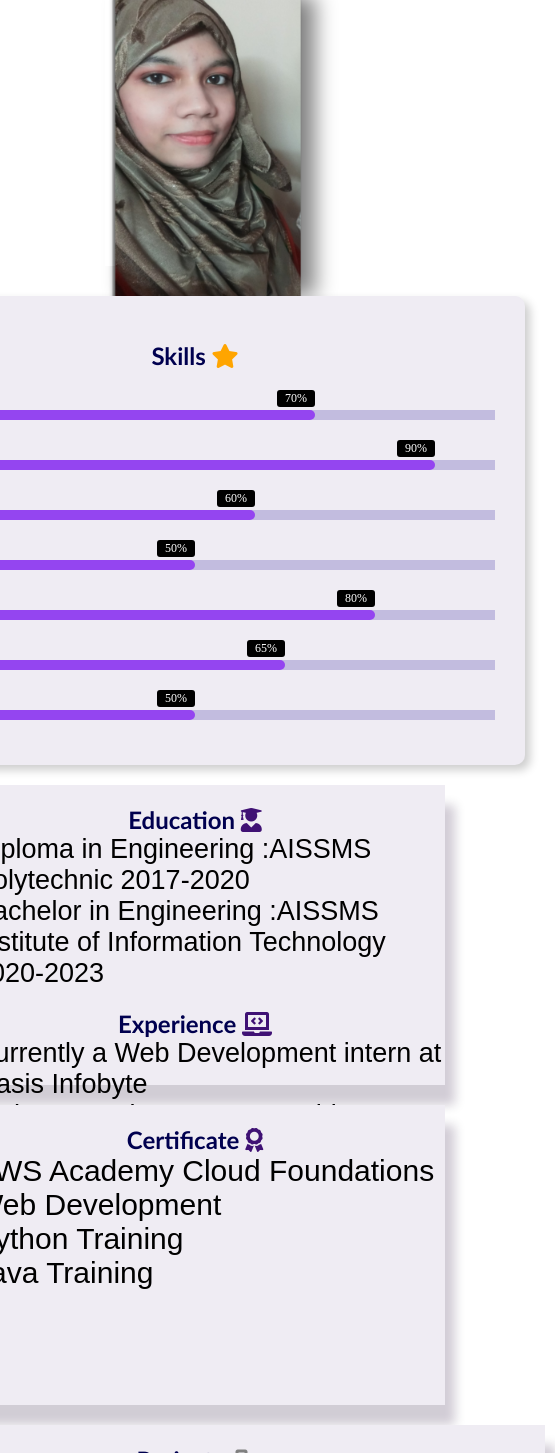
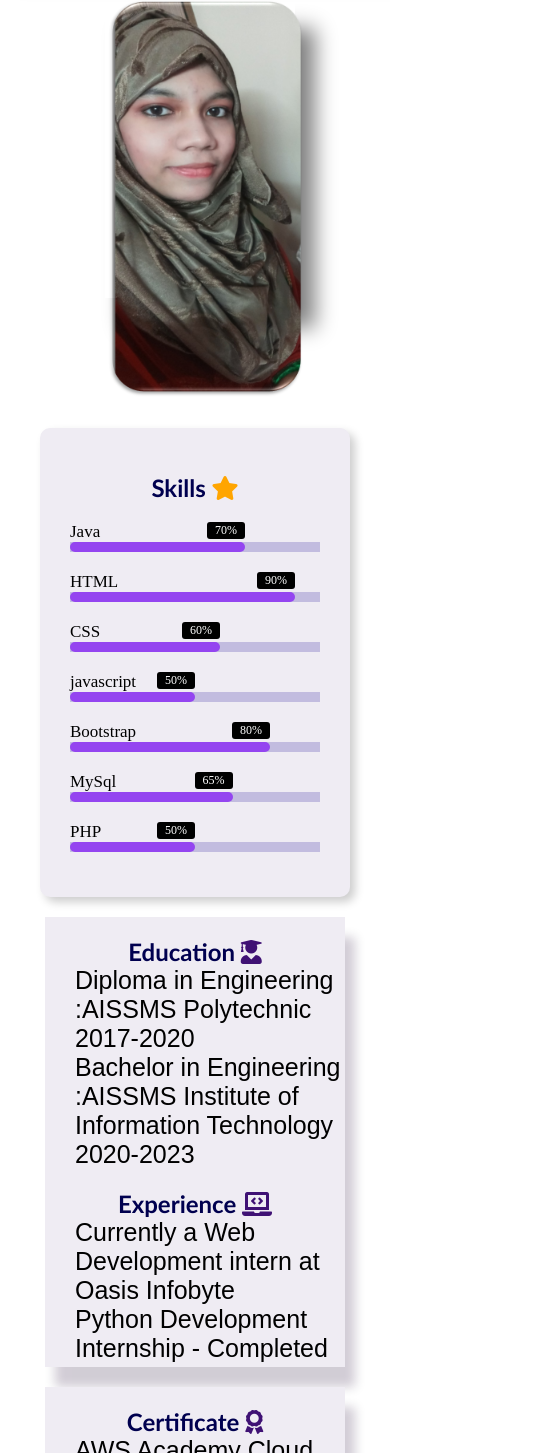
Before and after one commit to RanaShaikh/oibsip_task2, a plain HTML site: page index.html in a window 390 px wide. Shown: the part 547-2000 px from the top of the page, 555 px wide, since content can reach past the window. Drawn offline with Linux system fonts and the light colour scheme; a web font is replaced by a local one.

Commit message:
Modified to make responsive

```diff
--- a/index.html
+++ b/index.html
@@ -42,11 +42,11 @@
                 class="fab fa-2x fa-linkedin"></i></a>
             <a href="#" style="color: rgb(236, 71, 98);" target="_blank"><i class="fab fa-2x fa-instagram"></i></a>
           </div>
-          <div class="icons2">
-            <!-- <button class="btn"><a href="RanaShaikh_InternshalaResume.pdf"></a><b>Download Resume</b></button> -->
-            <a href="RanaShaikh_InternshalaResume.pdf" target="_blank" class="btn">Resume</a>
+          <div class="spaceFbtn">
+            <div class="icons2">
+              <a href="RanaShaikh_InternshalaResume.pdf" target="_blank" class="btn">Resume</a>
+            </div>
           </div>
-
         </div>
 
       </div>
@@ -151,12 +151,13 @@
       </div>
     </div>
 
-      <footer>
-        <p><a href="#top">Back to Top</a> </p>
-      </footer>
+    <footer>
+      <p><a href="#top">Back to Top</a> </p>
+    </footer>
 
   </div>
 </body>
+
 </html>
 
 <!-- <a href="#"><i class="fab fa-2x fa-facebook"> </i></a>
--- a/style.css
+++ b/style.css
@@ -14,6 +14,7 @@ html{
 .navbar ul{
     display: flex;
     flex-direction: row;
+    flex-wrap: wrap;
     justify-content: center;
     align-items: center;
 }
@@ -98,11 +99,11 @@ p{
     align-items: center;
     flex-direction: column;
     margin: auto;
-
 }
 .space
 {
    margin: 10px 10px;
+
 
 }
 .spacemain
@@ -392,3 +393,85 @@ footer a{
     text-decoration: none;
     font-size: 20px;
 }
+ @media  screen and (max-width :500px) {
+    .navbar
+    {
+        height: 100px;
+    }
+
+}
+@media  screen and (max-width :360px) {
+    .navbar
+    {
+        height: 150px;
+    }
+
+}
+@media  screen and (max-width :386px) {
+    .left
+    {
+        height: 500px;
+    }
+
+}
+@media  screen and (max-width :296px) {
+    .spaceFbtn
+{
+    margin-top: 25px;
+}
+.left
+    {
+        height: 600px;
+    }
+}
+@media  screen and (max-width :628px) {
+    .skills-bar
+    {
+        width: 250px;
+
+    }
+}
+@media  screen and (max-width :820px) {
+    .right
+    {
+        margin-bottom: 100px;
+
+    }
+}
+@media  screen and (max-width :502px) {
+    .education
+    {
+        width: 300px;
+        height: 450px;
+
+    }
+    .education ul
+    {
+        font-size: 25px;
+
+    }
+    .certificate
+    {
+        width: 300px;
+    }
+    .certificate ul
+    {
+        font-size: 25px;
+
+    }
+    .project
+    {
+        width: 300px;
+    }
+    .project ul
+    {
+        font-size: 25px;
+    }
+}
+@media  screen and (max-width :712px) {
+    .project
+    {
+        width: 300px;
+    }
+
+}
```
